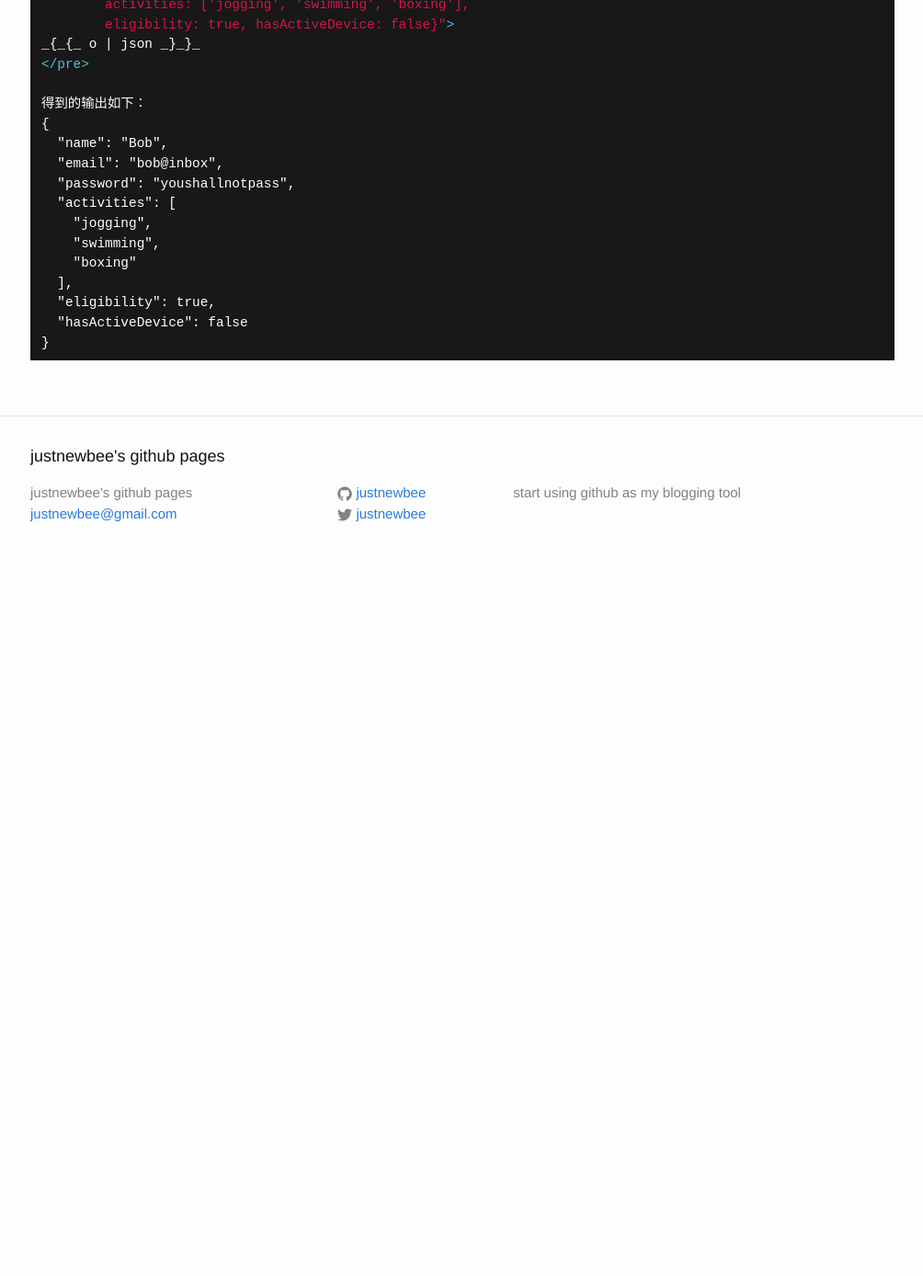
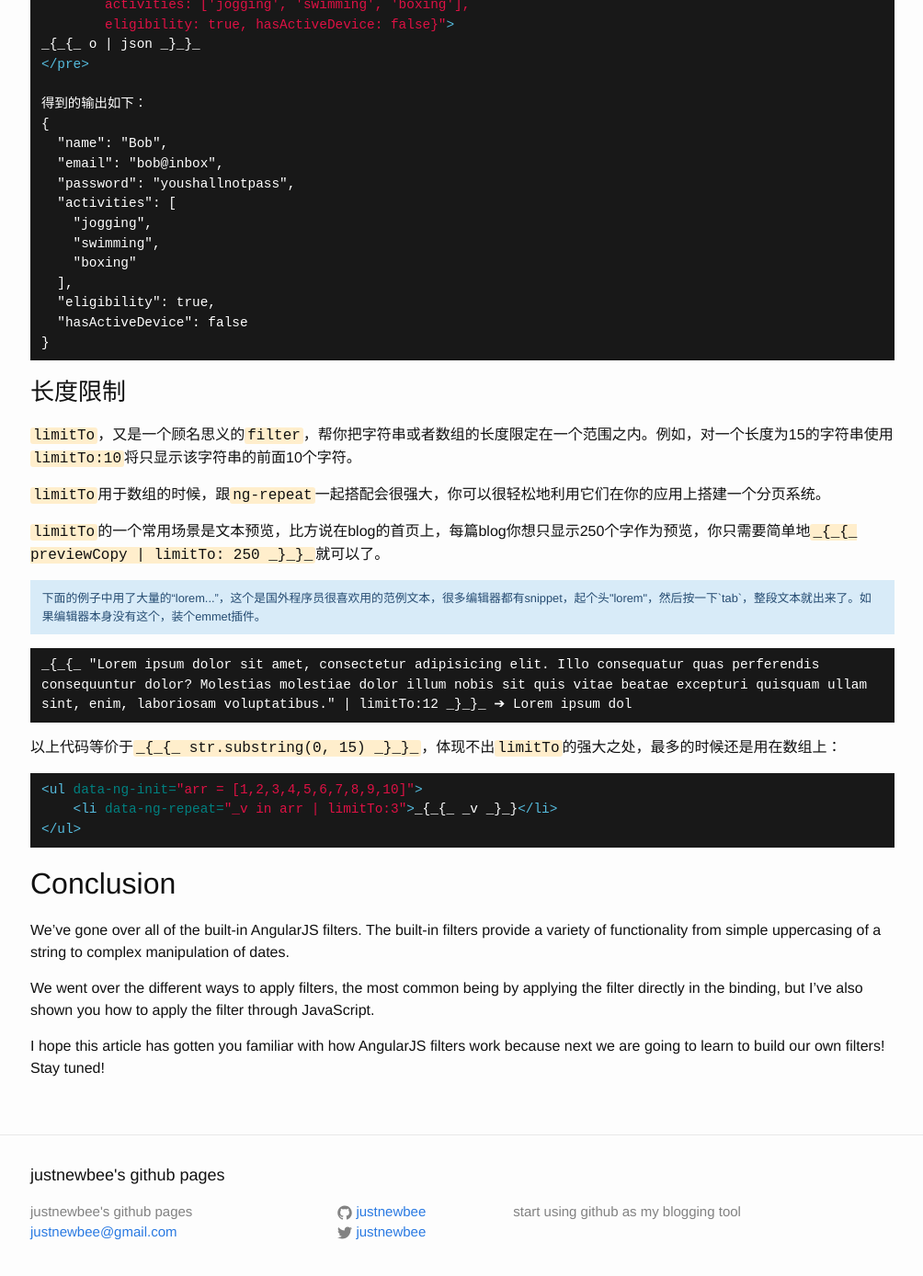
Before and after one commit to justnewbee/justnewbee.github.io, a Jekyll site: the page built from _posts/2014-11-07-angular-builtin-filters.md, in a window 1280 px wide and 1400 px high, scrolled down 4615 px. Shown: the top 1388 px of the window at 92% size, without its empty margins (137-1141 px from the left). Built offline with Jekyll 4.4.1, drawn with Linux system fonts in a browser that asks for light colours; Markdown is read by kramdown in place of the engine named in the settings; comment, search, counter and statistics services are not loaded; before the commit the page ends 5245 px from its top, so only the background shows below that.

Commit message:
translate but the conclusion

````diff
--- a/_posts/2014-11-07-angular-builtin-filters.md
+++ b/_posts/2014-11-07-angular-builtin-filters.md
@@ -230,3 +230,35 @@ _{_{_ o | json _}_}_
   "hasActiveDevice": false
 }
 ```
+
+## 长度限制
+
+`limitTo`，又是一个顾名思义的`filter`，帮你把字符串或者数组的长度限定在一个范围之内。例如，对一个长度为15的字符串使用`limitTo:10`将只显示该字符串的前面10个字符。
+
+`limitTo`用于数组的时候，跟`ng-repeat`一起搭配会很强大，你可以很轻松地利用它们在你的应用上搭建一个分页系统。
+
+`limitTo`的一个常用场景是文本预览，比方说在blog的首页上，每篇blog你想只显示250个字作为预览，你只需要简单地`_{_{_ previewCopy | limitTo: 250 _}_}_`就可以了。
+
+<p class="note">
+下面的例子中用了大量的“lorem...”，这个是国外程序员很喜欢用的范例文本，很多编辑器都有snippet，起个头"lorem"，然后按一下`tab`，整段文本就出来了。如果编辑器本身没有这个，装个emmet插件。
+</p>
+
+```
+_{_{_ "Lorem ipsum dolor sit amet, consectetur adipisicing elit. Illo consequatur quas perferendis consequuntur dolor? Molestias molestiae dolor illum nobis sit quis vitae beatae excepturi quisquam ullam sint, enim, laboriosam voluptatibus." | limitTo:12 _}_}_ ➔ Lorem ipsum dol
+```
+
+以上代码等价于`_{_{_ str.substring(0, 15) _}_}_`，体现不出`limitTo`的强大之处，最多的时候还是用在数组上：
+
+```html
+<ul data-ng-init="arr = [1,2,3,4,5,6,7,8,9,10]">
+    <li data-ng-repeat="_v in arr | limitTo:3">_{_{_ _v _}_}</li>
+</ul>
+```
+
+# Conclusion
+
+We’ve gone over all of the built-in AngularJS filters. The built-in filters provide a variety of functionality from simple uppercasing of a string to complex manipulation of dates.
+
+We went over the different ways to apply filters, the most common being by applying the filter directly in the binding, but I’ve also shown you how to apply the filter through JavaScript.
+
+I hope this article has gotten you familiar with how AngularJS filters work because next we are going to learn to build our own filters! Stay tuned!
````
